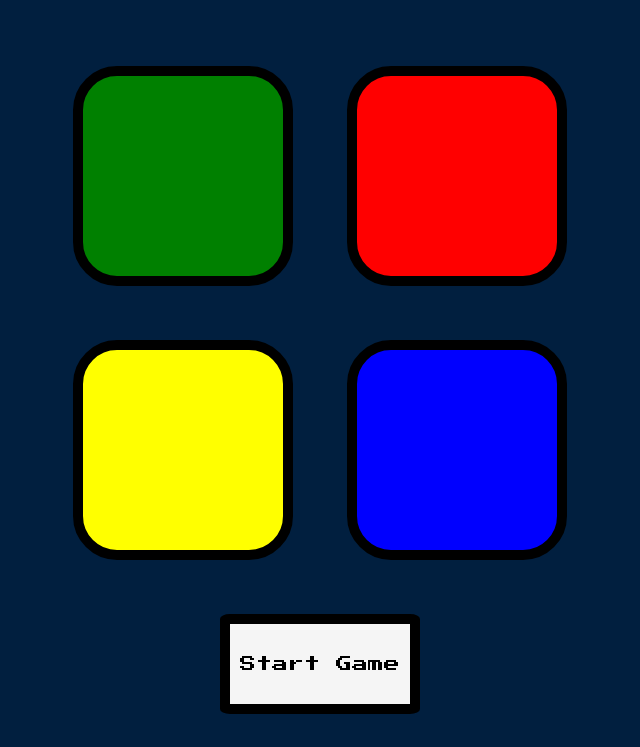
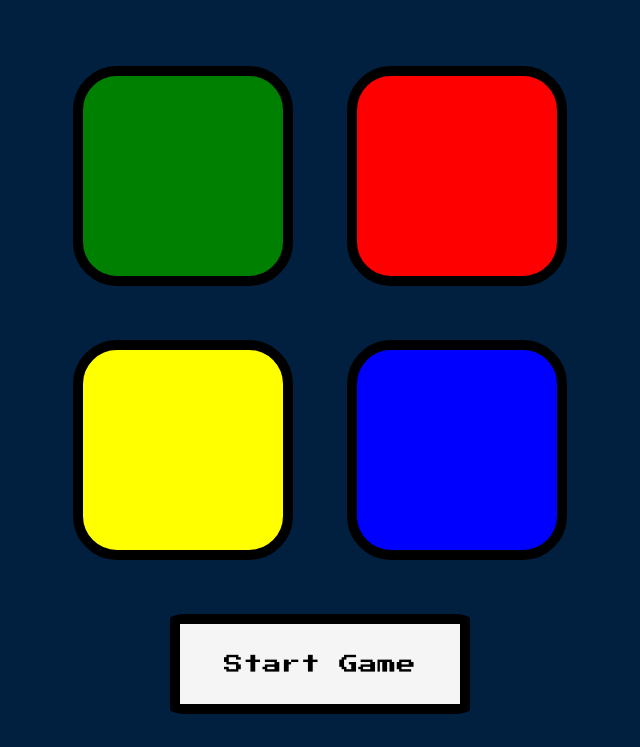
Before and after one commit to mosanlou/simon1, a plain HTML site: page index.html in a window 1280 px wide. Shown: the part 117-864 px from the top of the page, without its empty margins (320-960 px from the left). Drawn offline with nearby package versions, Linux system fonts and the light colour scheme.

Commit message:
Update styles.css

```diff
--- a/styles.css
+++ b/styles.css
@@ -35,9 +35,9 @@ body {
   border: 10px solid black;
   border-radius:5%;
    font-family: 'Press Start 2P', cursive;
-   font-size: 1rem;
+   font-size: 1.2rem;
   color:black;
-  width: 200px;
+  width: 300px;
 
 
 }
```
